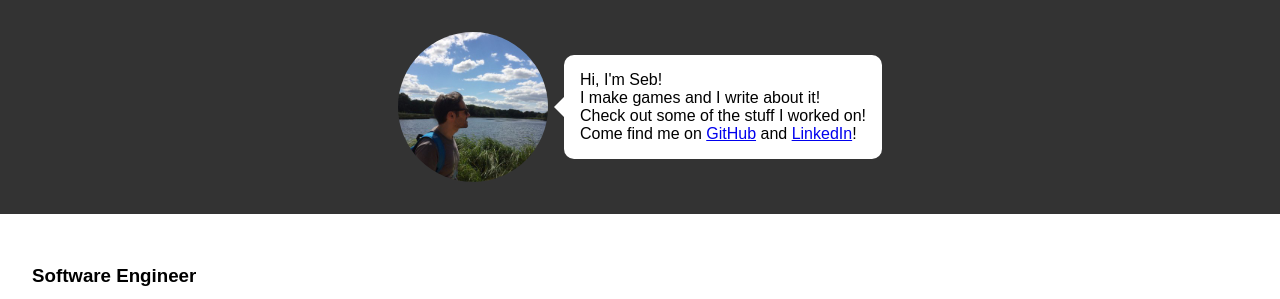
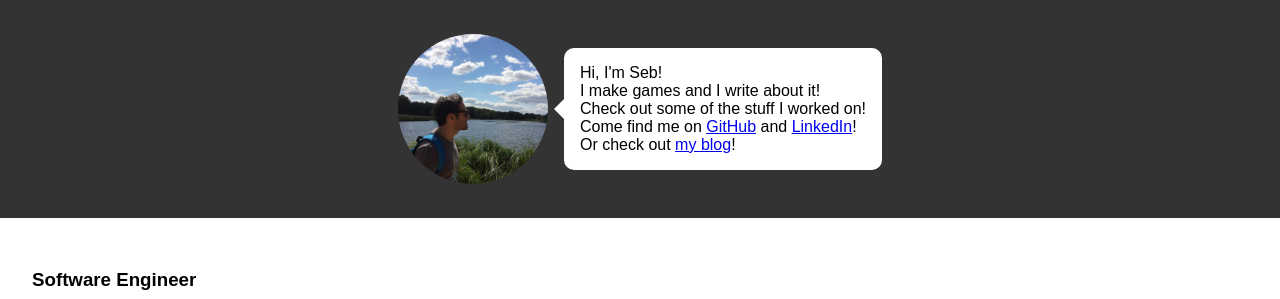
Before and after one commit to sebcossu/sebcossu.github.io, a plain HTML site: page index.html in a window 1280 px wide. Shown: the top 299 px of the page. Drawn offline with Linux system fonts and the light colour scheme.

Commit message:
Add link to personal blog

```diff
--- a/index.html
+++ b/index.html
@@ -10,10 +10,13 @@
     <header>
         <div class="about">
             <img src="img/sebwild.jpg" alt="Seb's Picture">
-            <p>Hi, I'm Seb!<br>
-            I make games and I write about it!<br>
-            Check out some of the stuff I worked on!<br>
-            Come find me on <a href="https://github.com/sebcossu" target="_blank">GitHub</a> and <a href="https://www.linkedin.com/in/sebcossu" target="_blank">LinkedIn</a>!</p>
+            <p>
+                Hi, I'm Seb!<br>
+                I make games and I write about it!<br>
+                Check out some of the stuff I worked on!<br>
+                Come find me on <a href="https://github.com/sebcossu" target="_blank">GitHub</a> and <a href="https://www.linkedin.com/in/sebcossu" target="_blank">LinkedIn</a>!<br>
+                Or check out <a href="https://blog.sebcossu.com" target="_blank">my blog</a>!
+            </p>
         </div>
     </header>
     <div class="container">
```
